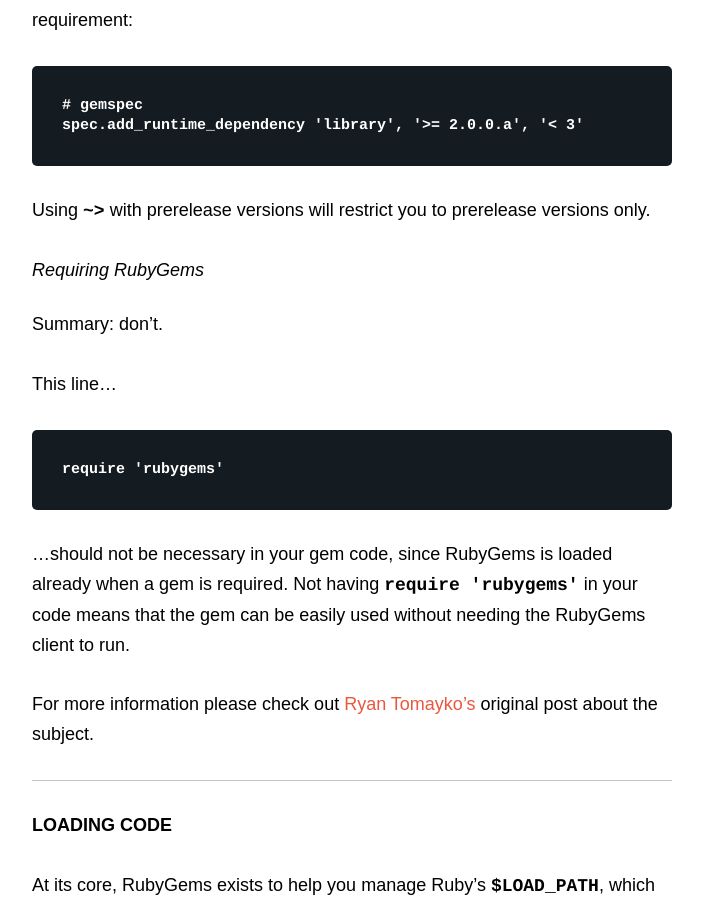
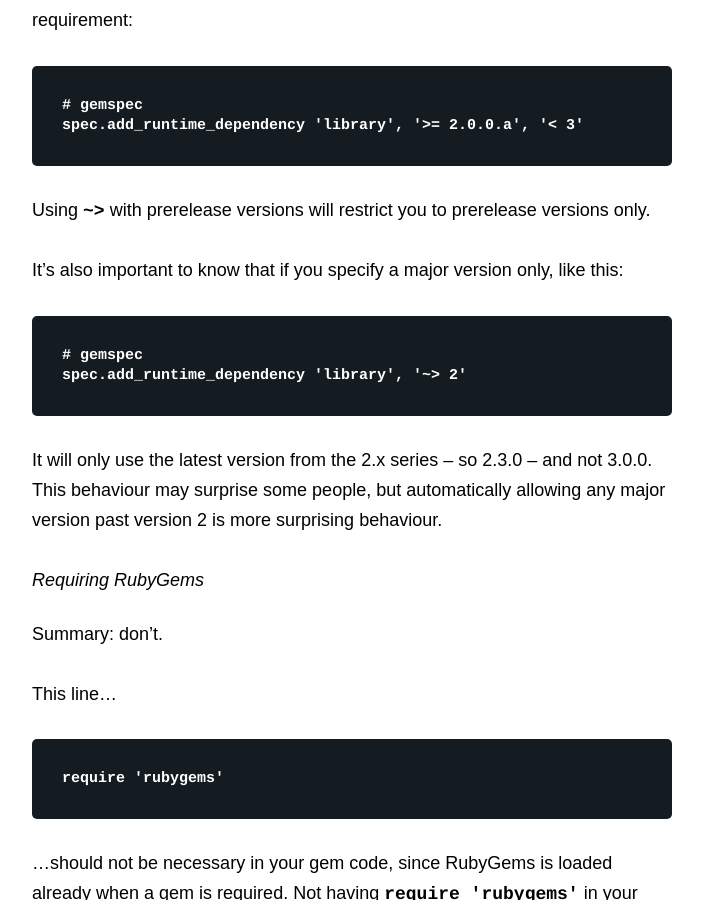
Before and after one commit to radar/guides, a Jekyll site: the page built from patterns.md, in a window 1280 px wide and 900 px high, scrolled down 6124 px. Shown: the whole window, without its empty margins (438-1141 px from the left). Built offline with Jekyll 4.4.1, drawn with Linux system fonts in a browser that asks for light colours; nearby versions of some CDN libraries.

Commit message:
Add docs for pessimistic versioning with major version

```diff
--- a/patterns.md
+++ b/patterns.md
@@ -213,6 +213,13 @@ requirement:
 Using `~>` with prerelease versions will restrict you to prerelease versions
 only.
 
+It's also important to know that if you specify a major version only, like this:
+
+    # gemspec
+    spec.add_runtime_dependency 'library', '~> 2'
+
+It will only use the latest version from the 2.x series -- so 2.3.0 -- and not 3.0.0. This behaviour may surprise some people, but automatically allowing any major version past version 2 is more surprising behaviour.
+
 ### Requiring RubyGems
 
 Summary: don't.
```
